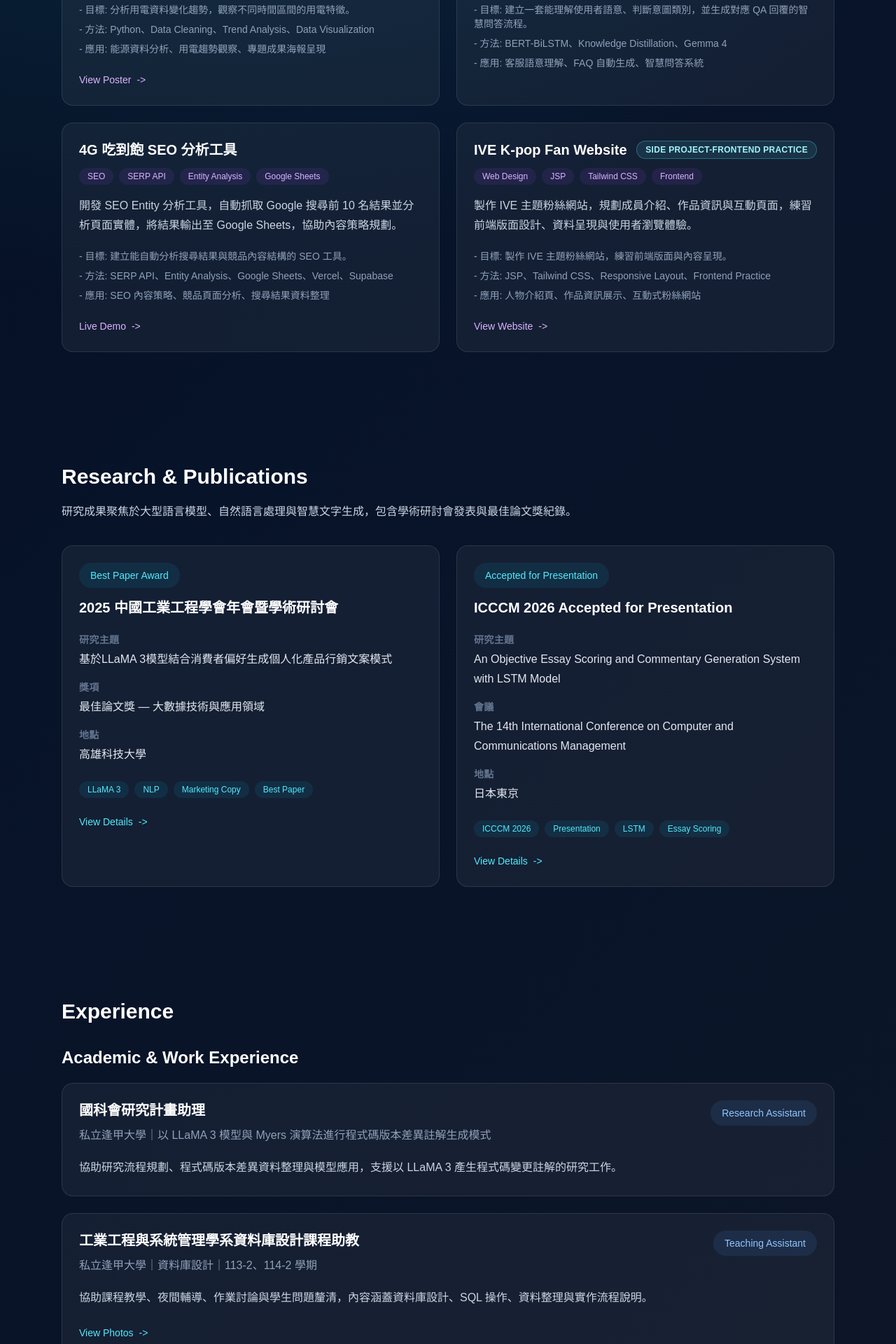
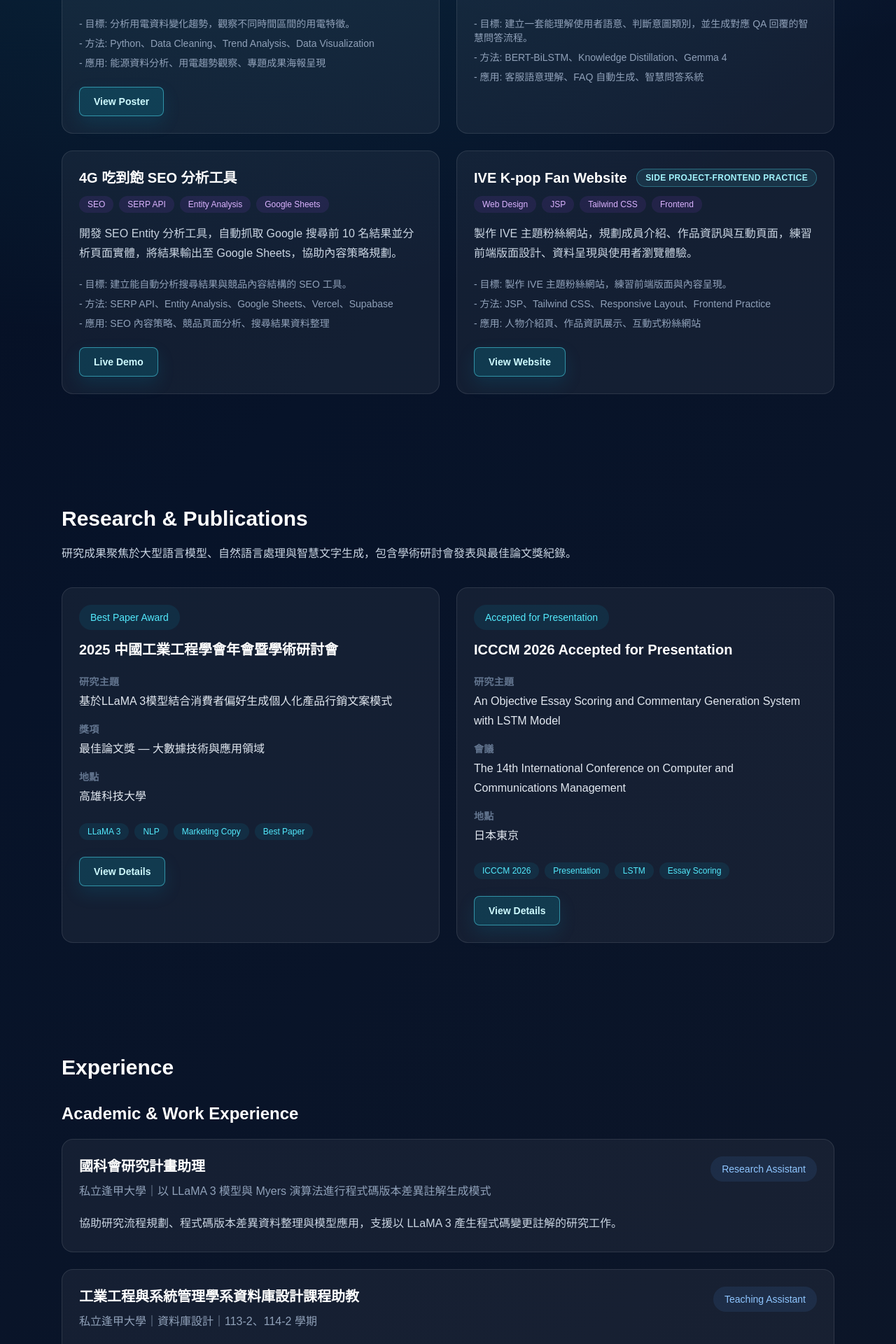
Before and after one commit to brian-kai/my-portfolio, a Next.js app: page / in a window 1280 px wide. Shown: the part 2620-4540 px from the top of the page at 70% size. Built offline with nearby package versions, Linux system fonts and the light colour scheme.

Commit message:
update portfolio

```diff
--- a/app/page.tsx
+++ b/app/page.tsx
@@ -330,7 +330,7 @@ export default function Home() {
             </a>
 
             <a
-              href="/file/新版履歷_英文.pdf"
+              href="/file/Huang_Kai-Chun_AI_Engineer_Intern_Resume.pdf"
               className="rounded-xl border border-white/20 px-6 py-3 text-center font-medium text-white transition hover:border-white"
             >
               Download Resume
@@ -404,7 +404,7 @@ export default function Home() {
                 href={project.href}
                 target={isExternal ? "_blank" : undefined}
                 rel={isExternal ? "noopener noreferrer" : undefined}
-                className="block rounded-2xl border border-white/10 bg-white/5 p-5 transition hover:-translate-y-1 hover:bg-white/10 md:p-6"
+                className="group block rounded-2xl border border-white/10 bg-white/5 p-5 transition hover:-translate-y-1 hover:bg-white/10 md:p-6"
               >
                 <div className="mb-3 flex flex-wrap items-center justify-between gap-3">
                   <h3 className="text-lg font-semibold leading-7 md:text-xl">
@@ -446,9 +446,8 @@ export default function Home() {
                 </ul>
 
                 {project.href ? (
-                  <div className="mt-6 inline-flex items-center gap-2 text-sm font-medium text-purple-300 transition hover:text-purple-200">
+                  <div className="mt-6 inline-flex w-fit items-center justify-center rounded-lg border border-cyan-300/50 bg-cyan-400/15 px-5 py-2.5 text-sm font-bold text-cyan-100 shadow-[0_10px_24px_rgba(8,145,178,0.16)] transition group-hover:-translate-y-0.5 group-hover:border-cyan-200/80 group-hover:bg-cyan-300/25 group-hover:text-white group-hover:shadow-[0_14px_30px_rgba(34,211,238,0.18)]">
                     {project.action}
-                    <span aria-hidden="true">-&gt;</span>
                   </div>
                 ) : null}
               </CardTag>
@@ -505,9 +504,8 @@ export default function Home() {
                 ))}
               </div>
 
-              <div className="mt-6 inline-flex items-center gap-2 text-sm font-medium text-cyan-300 transition group-hover:text-cyan-200">
+              <div className="mt-6 inline-flex w-fit items-center justify-center rounded-lg border border-cyan-300/50 bg-cyan-400/15 px-5 py-2.5 text-sm font-bold text-cyan-100 shadow-[0_10px_24px_rgba(8,145,178,0.16)] transition group-hover:-translate-y-0.5 group-hover:border-cyan-200/80 group-hover:bg-cyan-300/25 group-hover:text-white group-hover:shadow-[0_14px_30px_rgba(34,211,238,0.18)]">
                 View Details
-                <span aria-hidden="true">-&gt;</span>
               </div>
             </Link>
           ))}
@@ -544,9 +542,8 @@ export default function Home() {
                 </p>
 
                 {experience.href ? (
-                  <div className="mt-6 inline-flex items-center gap-2 text-sm font-medium text-cyan-300 transition group-hover:text-cyan-200">
+                  <div className="mt-6 inline-flex w-fit items-center justify-center rounded-lg border border-cyan-300/50 bg-cyan-400/15 px-5 py-2.5 text-sm font-bold text-cyan-100 shadow-[0_10px_24px_rgba(8,145,178,0.16)] transition group-hover:-translate-y-0.5 group-hover:border-cyan-200/80 group-hover:bg-cyan-300/25 group-hover:text-white group-hover:shadow-[0_14px_30px_rgba(34,211,238,0.18)]">
                     {experience.action}
-                    <span aria-hidden="true">-&gt;</span>
                   </div>
                 ) : null}
               </>
@@ -607,9 +604,8 @@ export default function Home() {
                   ))}
                 </div>
 
-                <div className="mt-6 inline-flex items-center gap-2 text-sm font-medium text-cyan-300 transition group-hover:text-cyan-200">
+                <div className="mt-6 inline-flex w-fit items-center justify-center rounded-lg border border-cyan-300/50 bg-cyan-400/15 px-5 py-2.5 text-sm font-bold text-cyan-100 shadow-[0_10px_24px_rgba(8,145,178,0.16)] transition group-hover:-translate-y-0.5 group-hover:border-cyan-200/80 group-hover:bg-cyan-300/25 group-hover:text-white group-hover:shadow-[0_14px_30px_rgba(34,211,238,0.18)]">
                   View Details
-                  <span aria-hidden="true">-&gt;</span>
                 </div>
               </Link>
             ))}
@@ -657,9 +653,8 @@ export default function Home() {
                   ))}
                 </div>
 
-                <div className="mt-4 inline-flex items-center gap-2 text-sm font-medium text-cyan-300 transition group-hover:text-cyan-200 md:mt-5">
+                <div className="mt-4 inline-flex w-fit items-center justify-center rounded-lg border border-cyan-300/50 bg-cyan-400/15 px-5 py-2.5 text-sm font-bold text-cyan-100 shadow-[0_10px_24px_rgba(8,145,178,0.16)] transition group-hover:-translate-y-0.5 group-hover:border-cyan-200/80 group-hover:bg-cyan-300/25 group-hover:text-white group-hover:shadow-[0_14px_30px_rgba(34,211,238,0.18)] md:mt-5">
                   View Certificate
-                  <span aria-hidden="true">-&gt;</span>
                 </div>
               </div>
             </a>
@@ -695,7 +690,7 @@ export default function Home() {
             </a>
 
             <a
-              href="/file/新版履歷_英文.pdf"
+              href="/file/Huang_Kai-Chun_AI_Engineer_Intern_Resume.pdf"
               target="_blank"
               rel="noopener noreferrer"
               className="w-full rounded-xl border border-white/20 px-6 py-3 text-center font-medium text-white transition hover:border-white sm:w-auto"
```
Also changed, not shown: 1 other file (tests, documents, lock files or other folders).
